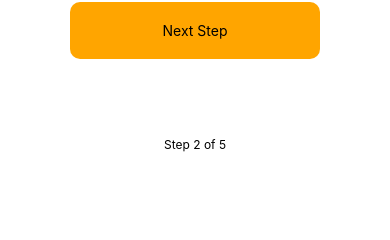
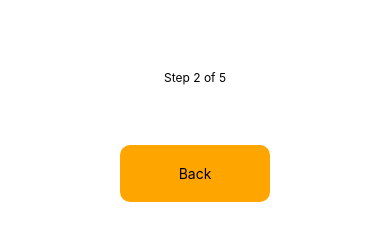
Before and after one commit to sean-xiao-zhao7/juzgo, a React Native app: screen /SignupLandlordInfoScreen in a window 390 px wide. Shown: the part 572-812 px from the top of the page. Built offline with nearby package versions, Linux system fonts and the light colour scheme.

Commit message:
Add back buttons to register

```diff
--- /dev/null
+++ b/src/components/buttons/Button2.js
@@ -0,0 +1,42 @@
+import { Pressable, StyleSheet } from "react-native";
+import { colors } from "../../styles/colors";
+import TextRegular from "../texts/TextRegular";
+
+const Button2 = (props) => {
+    return (
+        <Pressable
+            onPress={props.onPress}
+            style={({ pressed }) =>
+                pressed
+                    ? [style.button1, props.style, { opacity: 0.5 }]
+                    : [style.button1, props.style]
+            }
+            disabled={props.disabled}
+        >
+            <TextRegular>{props.text}</TextRegular>
+        </Pressable>
+    );
+};
+
+const style = StyleSheet.create({
+    button1: {
+        paddingHorizontal: 10,
+        paddingVertical: 20,
+        marginBottom: 18,
+
+        width: 150,
+
+        backgroundColor: colors.primaryColor,
+
+        borderRadius: 10,
+
+        fontSize: 12,
+        fontWeight: "bold",
+        // textTransform: "uppercase",
+
+        alignItems: "center",
+        justifyContent: "center",
+    },
+});
+
+export default Button2;
--- a/src/screens/register/SignupChoiceScreen.js
+++ b/src/screens/register/SignupChoiceScreen.js
@@ -3,6 +3,7 @@ import ScreenContainer from "../../components/containers/ScreenContainer";
 import TextRegular from "../../components/texts/TextRegular";
 import TextSmall from "../../components/texts/TextSmall";
 import Button1 from "../../components/buttons/Button1";
+import Button2 from "../../components/buttons/Button2";
 
 const SignupChoiceScreen = (props) => {
     return (
@@ -22,7 +23,13 @@ const SignupChoiceScreen = (props) => {
                     props.navigation.navigate("SignupTenantAccessCodeScreen");
                 }}
             />
-            <TextSmall style={{ marginTop: 60 }}>Step 1 of 5</TextSmall>
+            <TextSmall style={{ marginVertical: 60 }}>Step 1 of 5</TextSmall>
+            <Button2
+                text="Back"
+                onPress={() => {
+                    props.navigation.navigate("LoginScreen");
+                }}
+            />
         </ScreenContainer>
     );
 };
--- a/src/screens/register/SignupLandlordInfoScreen.js
+++ b/src/screens/register/SignupLandlordInfoScreen.js
@@ -8,6 +8,7 @@ import ScreenContainer from "../../components/containers/ScreenContainer";
 import TextRegular from "../../components/texts/TextRegular";
 import UserInfoForm from "../../components/forms/UserInfoForm";
 import TextSmall from "../../components/texts/TextSmall";
+import Button2 from "../../components/buttons/Button2";
 
 const SignupLandlordInfoScreen = (props) => {
     const dispatch = useDispatch();
@@ -30,7 +31,13 @@ const SignupLandlordInfoScreen = (props) => {
                 Please fill out the information below.
             </TextRegular>
             <UserInfoForm onSubmit={onSubmit} info={landlordInfo} />
-            <TextSmall style={{ marginTop: 60 }}>Step 2 of 5</TextSmall>
+            <TextSmall style={{ marginVertical: 60 }}>Step 2 of 5</TextSmall>
+            <Button2
+                text="Back"
+                onPress={() => {
+                    props.navigation.goBack();
+                }}
+            />
         </ScreenContainer>
     );
 };
--- a/src/screens/register/SignupTenantAccessCodeScreen.js
+++ b/src/screens/register/SignupTenantAccessCodeScreen.js
@@ -8,6 +8,7 @@ import { verifyAccessCode } from "../../store/slices/tenantSignupSlice.js";
 import ScreenContainer from "../../components/containers/ScreenContainer";
 import TextRegular from "../../components/texts/TextRegular";
 import TenantAccessCodeForm from "../../components/forms/TenantAccessCodeForm";
+import Button1 from "../../components/buttons/Button1";
 import { customAlert } from "../../components/forms/helpers/alert.js";
 
 const SignupTenantAccessCodeScreen = (props) => {
@@ -41,6 +42,12 @@ const SignupTenantAccessCodeScreen = (props) => {
                 Landlord to proceed.
             </TextRegular>
             <TenantAccessCodeForm onNext={onNext} />
+            <Button1
+                text="Back"
+                onPress={() => {
+                    props.navigation.goBack();
+                }}
+            />
         </ScreenContainer>
     );
 };
```
